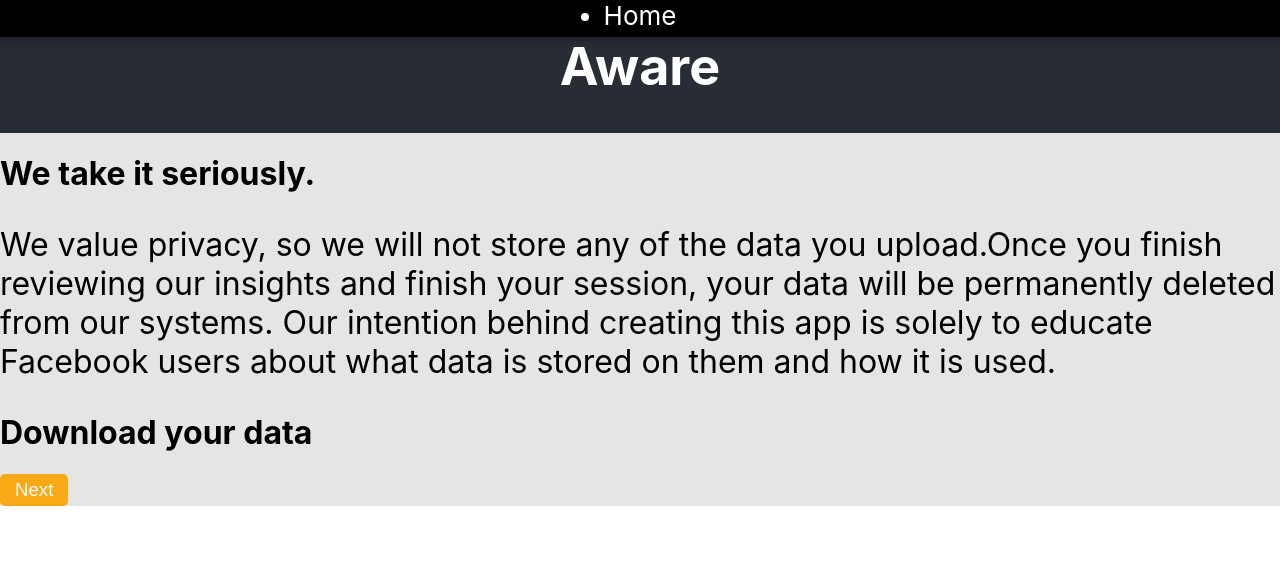
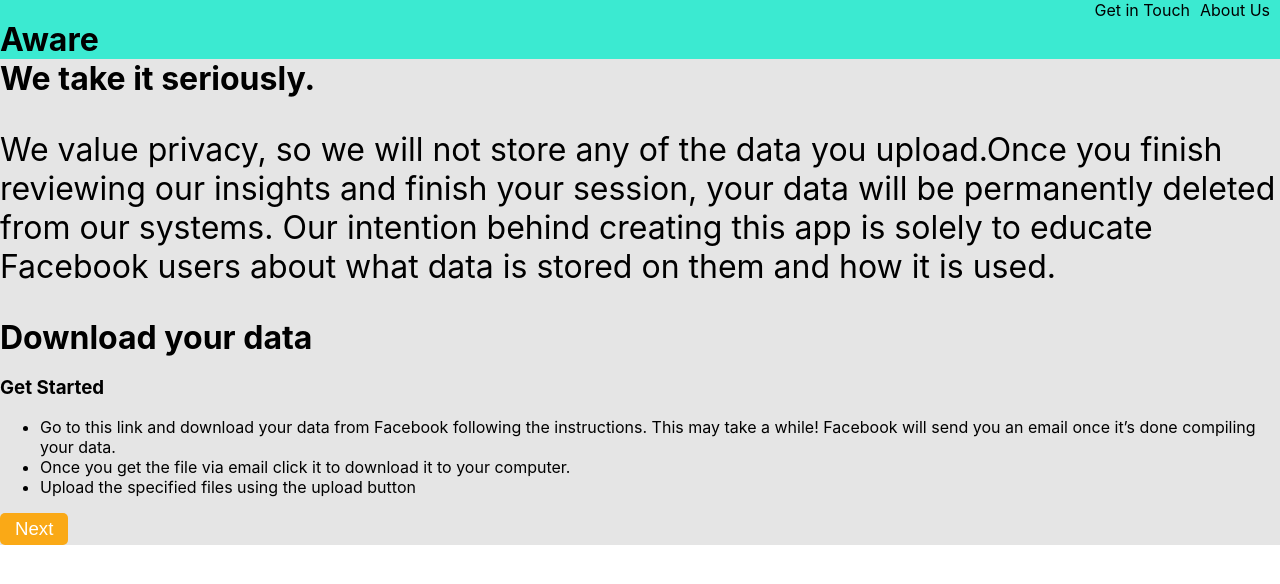
Before and after one commit to varunp27/cobraKai, a React (Create React App) app in the folder my-app/: page /tutorial in a window 1280 px wide. Shown: the top 584 px of the page. Built offline with nearby package versions, Linux system fonts and the light colour scheme.

Commit message:
fixed nav bar

```diff
--- a/my-app/src/App.css
+++ b/my-app/src/App.css
@@ -1,5 +1,52 @@
+
 .App {
   background-color: #e5e5e5;
+}
+
+.App-header a:link {
+    text-decoration: none;
+
+}
+
+a { text-decoration: none; color:black; }
+a:visited { text-decoration: none; }
+a:hover { text-decoration: none; }
+a:focus { text-decoration: none; }
+a:hover, a:active { text-decoration: none; }
+
+.App-header a:visited {
+  text-decoration: none;
+}
+
+.page-head {
+  padding-top: 20px;
+}
+
+.App-header {
+  background-color: #3BEAD1;
+  color: black;
+  margin: 0;
+}
+
+h1 {
+  margin: 0px;
+}
+
+nav{
+	position: fixed;
+	width: 100%;
+  background-color: #3BEAD1;
+  color: black;
+	left: 0;
+	top: 0;
+	margin: 0px;
+
+}
+
+.navLink {
+  padding-right: 10px;
+  float: right;
+  margin: 0px;
 }
 
 .App-logo {
@@ -13,19 +60,7 @@
   }
 }
 
-.App-header {
-  background-color: #282c34;
-  display: flex;
-  flex-direction: column;
-  align-items: center;
-  justify-content: center;
-  font-size: calc(10px + 2vmin);
-  color: white;
-}
 
-.App-link {
-  color: #61dafb;
-}
 
 @keyframes App-logo-spin {
   from {
--- a/my-app/src/App.js
+++ b/my-app/src/App.js
@@ -9,11 +9,10 @@ function App() {
   return (
     <div className="App">
       <header className="App-header">
-        <h1 className="page-head">Aware</h1>
-        <nav aria-roledescription="navigation">
-            <ul className="links">
-                <li><a className="navLink" href="/">Home</a></li>
-            </ul>
+        <h1 className="page-head"> <a href="/">Aware</a></h1>
+        <nav className="navigation">
+            <a className="navLink" href="/">About Us</a>
+            <a className="navLink" href="/" >Get in Touch</a>
         </nav>
       </header>
       <main>
--- a/my-app/src/components/Tutorial.js
+++ b/my-app/src/components/Tutorial.js
@@ -18,6 +18,12 @@ export default class Tutorial extends React.Component {
                 </div>
                 <main className="tutorial">
                     <h1>Download your data</h1>
+                    <h3>Get Started</h3>
+                    <ul>
+                        <li>Go to <a href="https://www.facebook.com/help/212802592074644">this link</a> and download your data from Facebook following the instructions. This may take a while! Facebook will send you an email once it’s done compiling your data.</li>
+                        <li>Once you get the file via email click it to download it to your computer.</li>
+                        <li>Upload the specified files using the upload button</li>
+                    </ul>
 
 
                 </main>
--- a/my-app/src/index.css
+++ b/my-app/src/index.css
@@ -11,41 +11,3 @@ code {
   font-family: source-code-pro, Menlo, Monaco, Consolas, 'Courier New',
     monospace;
 }
-
-nav{
-	position: fixed;
-	width: 100%;
-	background-color: black;
-	text-align: center;
-	left: 0;
-	top: 0;
-	z-index: 999999;
-	box-shadow: 0px 4px 4px rgba(0, 0, 0, 0.25);
-}
-
-nav h1 {
-  float: left;
-  margin: 0;
-  width: 200px;
-  margin-right: 0;
-  margin-left: 10px;
-  text-align: left;
-  text-decoration: none;
-  font-family: 'Caveat', cursive;
-  font-size: 30px;
-  padding: 0px 5px;
-  display: block;
-  color: #FFF;
-}
-
-nav ul {
-	margin: 0;
-	padding: 0;
-	display: inline-block;
-}
-
-nav ul li {
-	margin: 0;
-    padding: 0;
-    float:left;
-}
```
